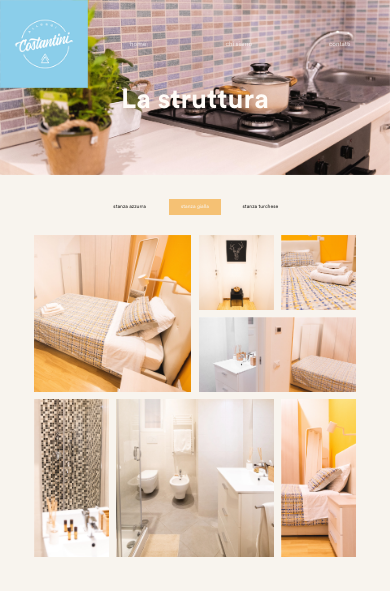
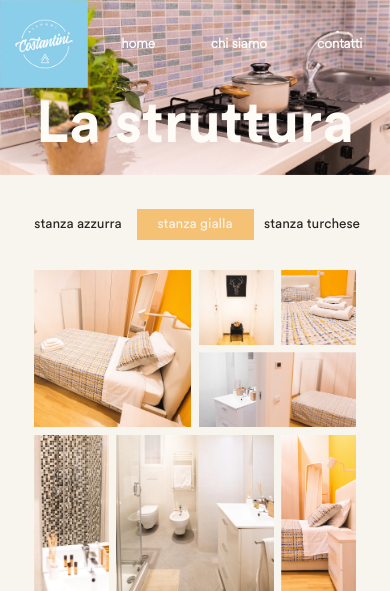
Before and after one commit to Tiziano02/prova, a PHP site: the page made by la struttura.html in a window 390 px wide. Shown: the top 591 px of the page. Run offline with PHP 8.4, Linux system fonts and the light colour scheme.

Commit message:
ResponsiveStrutturaFinish

```diff
--- a/css/chi siamo/regolefontChiSiamo.css
+++ b/css/chi siamo/regolefontChiSiamo.css
@@ -6,7 +6,7 @@
   /*tutte le proprietè della linea del link cancellate*/
   text-decoration: none;
 
-  font-weight: normal;
+  font-weight: bold;
   /*grandezza del carattere*/
   letter-spacing: normal;
   /*spazio fra le lettere*/
--- a/css/generale.css
+++ b/css/generale.css
@@ -28,6 +28,10 @@ button {
 
   .menu>a {
     width: 25.83vw !important;
+  }
+
+  .menu>a {
+    font-size: 3.5vw !important;
   }
 
   .logo {
--- a/css/index/regolefontHome.css
+++ b/css/index/regolefontHome.css
@@ -1,8 +1,4 @@
 @media (max-width: 1200px) {
-  .menu>a {
-    font-size: 3.5vw !important;
-  }
-
   .title_text_content {
     font-size: 15.770833333vw !important;
   }
--- a/css/struttura/la struttura.css
+++ b/css/struttura/la struttura.css
@@ -1,3 +1,24 @@
+@media (max-width: 1200px) {
+  .title {
+    top: 29.229167vw !important;
+  }
+
+  .room {
+    width: 90vw !important;
+    margin-left: 5vw !important;
+    margin-right: 5vw !important;
+    height: 23.166667vw !important;
+  }
+
+  .room_button {
+    /*dimenzione*/
+    width: 40vw !important;
+    height: 8vw !important;
+  }
+}
+
+
+
 .title {
   /*posizione e dimenzione*/
   position: absolute;
--- a/css/struttura/regolefontLastruttura.css
+++ b/css/struttura/regolefontLastruttura.css
@@ -1,3 +1,16 @@
+@media (max-width: 1200px) {
+  .title {
+    font-size: 15vw !important;
+  }
+
+  .room_button {
+    font-size: 3.5vw !important;
+
+  }
+}
+
+
+
 .menu>a {
   font-family: 'Light';
   font-size:
@@ -6,7 +19,7 @@
   /*tutte le proprietè della linea del link cancellate*/
   text-decoration: none;
 
-  font-weight: normal;
+  font-weight: bold;
   /*grandezza del carattere*/
   letter-spacing: normal;
   /*spazio fra le lettere*/
```
